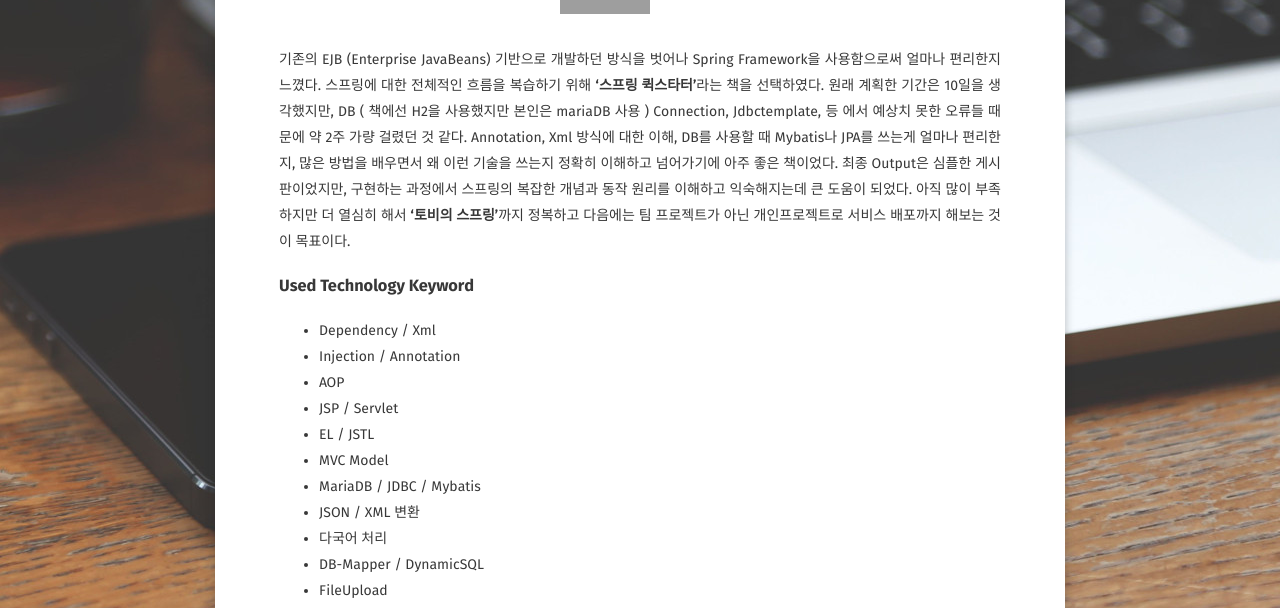
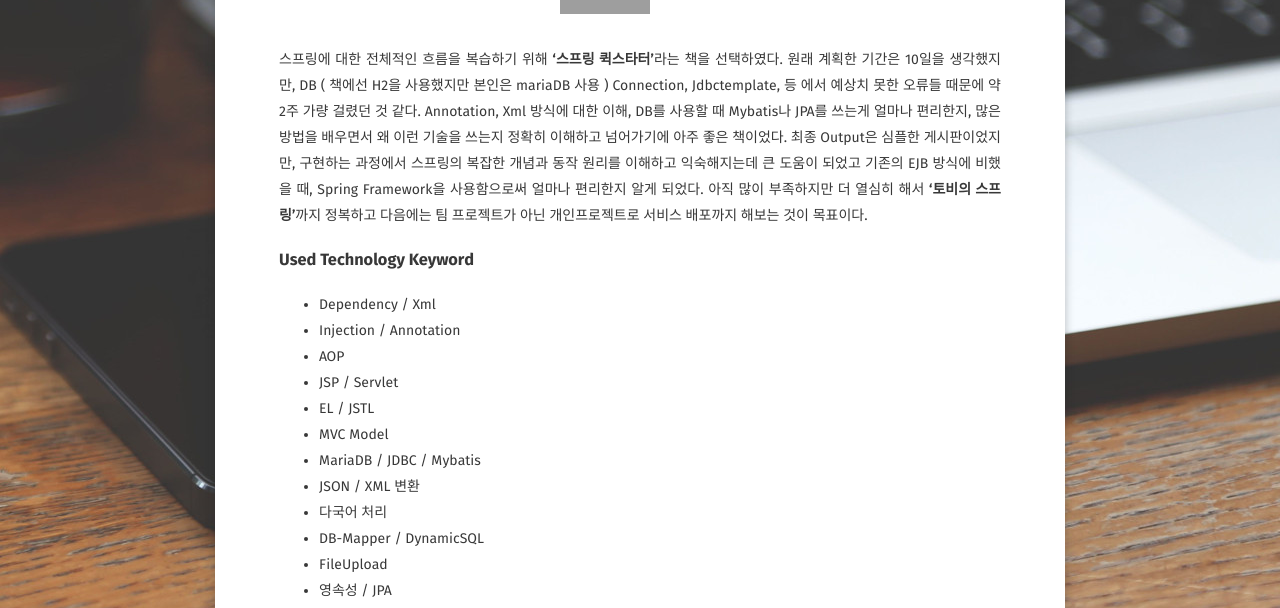
Before and after one commit to hamyongjae/hamyongjae.github.io, a Jekyll site: the page built from _posts/2019-01-09-post1.md, in a window 1280 px wide and 1400 px high, scrolled down 481 px. Shown: the part 209-817 px from the top of the window. Built offline with Jekyll 4.4.1, drawn with Linux system fonts in a browser that asks for light colours; some web fonts are replaced; comment, search, counter and statistics services are not loaded; some of the changed text lies outside the part shown; grey boxes are pictures that could not be loaded.

Commit message:
board post

```diff
--- a/_posts/2019-01-09-post1.md
+++ b/_posts/2019-01-09-post1.md
@@ -14,14 +14,14 @@
 comments: true
 ---
 
-![img_portfolio1_logo](https://user-images.githubusercontent.com/19748922/49650938-2d1e2980-fa71-11e8-9865-e0e0ca7e1592.jpg)
+![getboardlist](https://user-images.githubusercontent.com/19748922/50945964-97941080-14da-11e9-8b18-1d8d1dffd497.JPG)
 
 <center>
-<!-- <iframe src="https://ghbtns.com/github-btn.html?user=hamyongjae&repo=Spring_project1_Oracle&type=star&count=true&size=large" frameborder="0" scrolling="0" width="160px" height="30px"></iframe> -->
-<iframe src="https://ghbtns.com/github-btn.html?user=hamyongjae&repo=Spring_project1_Oracle&type=watch&count=true&size=large&v=2" frameborder="0" scrolling="0" width="160px" height="30px"></iframe>
+
+<iframe src="https://ghbtns.com/github-btn.html?user=hamyongjae&repo=SpringQuickStarter&type=watch&count=true&size=large&v=2" frameborder="0" scrolling="0" width="160px" height="30px"></iframe>
 </center>
 
-기존의 EJB (Enterprise JavaBeans) 기반으로 개발하던 방식을 벗어나 Spring Framework을 사용함으로써 얼마나 편리한지 느꼈다. 스프링에 대한 전체적인 흐름을 복습하기 위해 **'스프링 퀵스타터'**라는 책을 선택하였다. 원래 계획한 기간은 10일을 생각했지만, DB ( 책에선 H2을 사용했지만 본인은 mariaDB 사용 ) Connection, Jdbctemplate, 등 에서 예상치 못한 오류들 때문에 약 2주 가량 걸렸던 것 같다. Annotation, Xml 방식에 대한 이해, DB를 사용할 때 Mybatis나 JPA를 쓰는게 얼마나 편리한지, 많은 방법을 배우면서 왜 이런 기술을 쓰는지 정확히 이해하고 넘어가기에 아주 좋은 책이었다. 최종 Output은 심플한 게시판이었지만, 구현하는 과정에서 스프링의 복잡한 개념과 동작 원리를 이해하고 익숙해지는데 큰 도움이 되었다. 아직 많이 부족하지만 더 열심히 해서 **'토비의 스프링'**까지 정복하고 다음에는 팀 프로젝트가 아닌 개인프로젝트로 서비스 배포까지 해보는 것이 목표이다.
+ 스프링에 대한 전체적인 흐름을 복습하기 위해 **'스프링 퀵스타터'**라는 책을 선택하였다. 원래 계획한 기간은 10일을 생각했지만, DB ( 책에선 H2을 사용했지만 본인은 mariaDB 사용 ) Connection, Jdbctemplate, 등 에서 예상치 못한 오류들 때문에 약 2주 가량 걸렸던 것 같다. Annotation, Xml 방식에 대한 이해, DB를 사용할 때 Mybatis나 JPA를 쓰는게 얼마나 편리한지, 많은 방법을 배우면서 왜 이런 기술을 쓰는지 정확히 이해하고 넘어가기에 아주 좋은 책이었다. 최종 Output은 심플한 게시판이었지만, 구현하는 과정에서 스프링의 복잡한 개념과 동작 원리를 이해하고 익숙해지는데 큰 도움이 되었고 기존의 EJB 방식에 비했을 때, Spring Framework을 사용함으로써 얼마나 편리한지 알게 되었다. 아직 많이 부족하지만 더 열심히 해서 **'토비의 스프링'**까지 정복하고 다음에는 팀 프로젝트가 아닌 개인프로젝트로 서비스 배포까지 해보는 것이 목표이다.
 
 
 ### Used Technology Keyword
@@ -37,3 +37,13 @@
 * DB-Mapper / DynamicSQL
 * FileUpload
 * 영속성 / JPA
+
+{% capture images %}
+    https://user-images.githubusercontent.com/19748922/50945979-9ebb1e80-14da-11e9-9114-4de0b209822e.JPG
+	https://user-images.githubusercontent.com/19748922/50945964-97941080-14da-11e9-8b18-1d8d1dffd497.JPG
+    https://user-images.githubusercontent.com/19748922/50945970-9d89f180-14da-11e9-9ed2-2b593a6cf1f4.JPG
+    https://user-images.githubusercontent.com/19748922/50945976-9ebb1e80-14da-11e9-985a-f21be6b9e347.JPG
+    https://user-images.githubusercontent.com/19748922/50945977-9ebb1e80-14da-11e9-8ac6-63ea5d6d24f8.JPG
+    https://user-images.githubusercontent.com/19748922/50945981-9f53b500-14da-11e9-800b-86a98dc3177c.JPG
+{% endcapture %}
+{% include gallery images=images caption="Screenshots of Project" cols=3 %}
```
